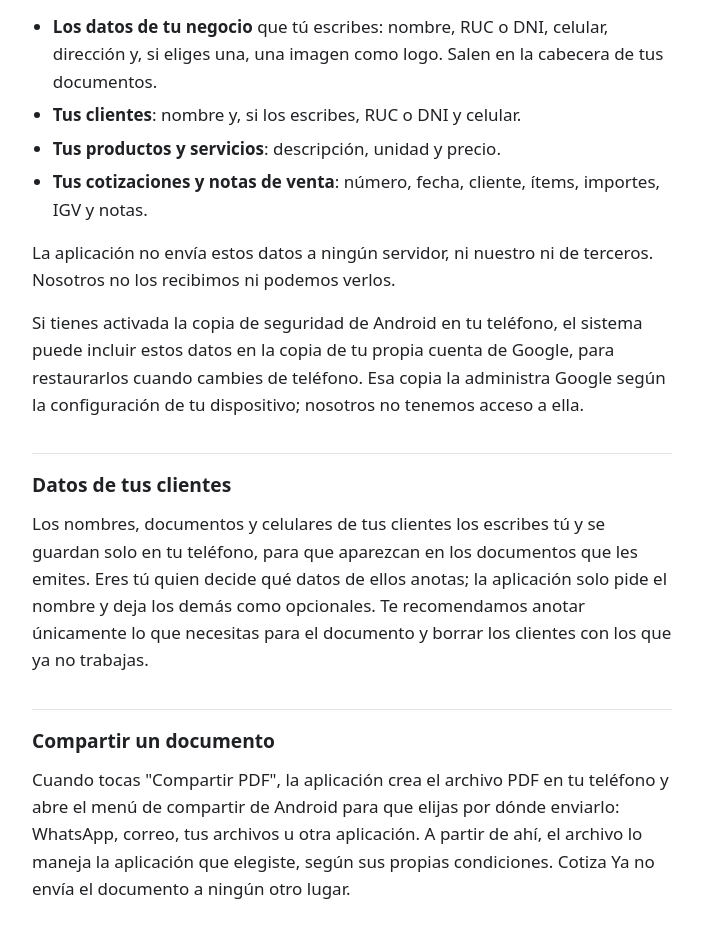
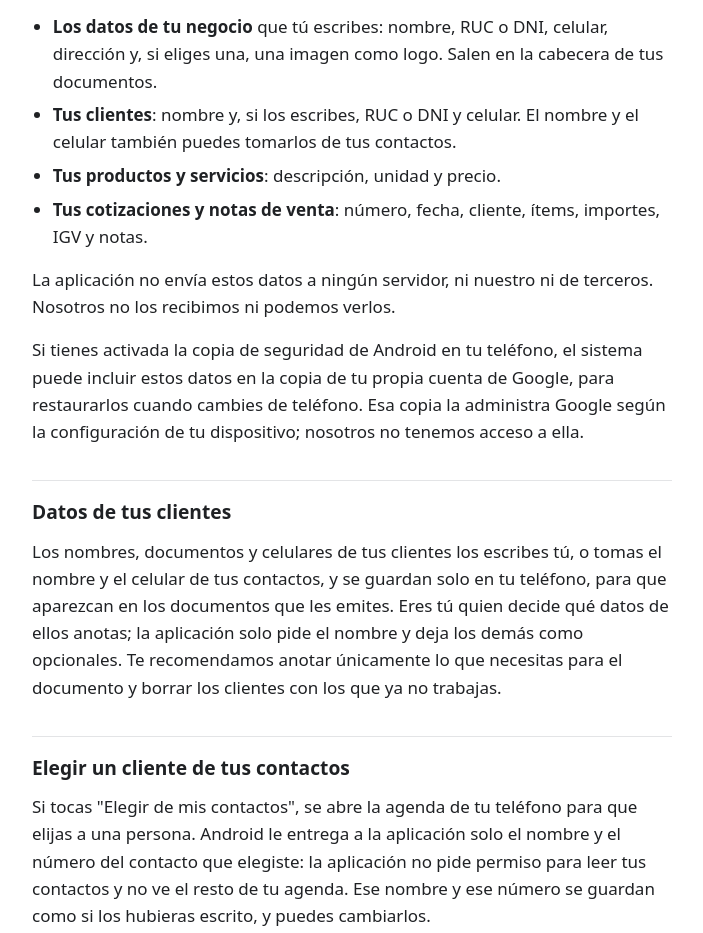
Before and after one commit to anchayhua/apps, a plain HTML site: page cotiza-ya/privacidad/index.html in a window 1280 px wide. Shown: the part 1081-2014 px from the top of the page, without its empty margins (288-991 px from the left). Drawn offline with Linux system fonts and the light colour scheme.

Commit message:
docs(cotiza-ya): explain picking contacts in the privacy policy

```diff
--- a/cotiza-ya/privacidad/index.html
+++ b/cotiza-ya/privacidad/index.html
@@ -27,7 +27,7 @@ footer { margin-top: 3rem; color: var(--suave); font-size: 0.9rem; }
 <main>
 <a class="volver" href="../../">← Todas las apps</a>
 <h1>Política de privacidad de Cotiza Ya</h1>
-<p><strong>Vigente desde:</strong> 6 de noviembre de 2026</p>
+<p><strong>Vigente desde:</strong> 7 de noviembre de 2026</p>
 <p>Cotiza Ya es una aplicación para Android que sirve para armar cotizaciones y notas de venta en soles y compartirlas como PDF. Esta política explica qué datos trata la aplicación, cuáles no, y qué puedes hacer con ellos.</p>
 <p>Los documentos que genera la aplicación no son comprobantes de pago electrónicos ni tienen validez ante la SUNAT. Cotiza Ya no está afiliada a la SUNAT ni a ninguna otra entidad del Estado.</p>
 <h2>Quién es el responsable</h2>
@@ -48,14 +48,16 @@ footer { margin-top: 3rem; color: var(--suave); font-size: 0.9rem; }
 <p>Para que puedas armar y volver a ver tus documentos, la aplicación guarda en su almacenamiento privado:</p>
 <ul>
 <li><strong>Los datos de tu negocio</strong> que tú escribes: nombre, RUC o DNI, celular, dirección y, si eliges una, una imagen como logo. Salen en la cabecera de tus documentos.</li>
-<li><strong>Tus clientes</strong>: nombre y, si los escribes, RUC o DNI y celular.</li>
+<li><strong>Tus clientes</strong>: nombre y, si los escribes, RUC o DNI y celular. El nombre y el celular también puedes tomarlos de tus contactos.</li>
 <li><strong>Tus productos y servicios</strong>: descripción, unidad y precio.</li>
 <li><strong>Tus cotizaciones y notas de venta</strong>: número, fecha, cliente, ítems, importes, IGV y notas.</li>
 </ul>
 <p>La aplicación no envía estos datos a ningún servidor, ni nuestro ni de terceros. Nosotros no los recibimos ni podemos verlos.</p>
 <p>Si tienes activada la copia de seguridad de Android en tu teléfono, el sistema puede incluir estos datos en la copia de tu propia cuenta de Google, para restaurarlos cuando cambies de teléfono. Esa copia la administra Google según la configuración de tu dispositivo; nosotros no tenemos acceso a ella.</p>
 <h2>Datos de tus clientes</h2>
-<p>Los nombres, documentos y celulares de tus clientes los escribes tú y se guardan solo en tu teléfono, para que aparezcan en los documentos que les emites. Eres tú quien decide qué datos de ellos anotas; la aplicación solo pide el nombre y deja los demás como opcionales. Te recomendamos anotar únicamente lo que necesitas para el documento y borrar los clientes con los que ya no trabajas.</p>
+<p>Los nombres, documentos y celulares de tus clientes los escribes tú, o tomas el nombre y el celular de tus contactos, y se guardan solo en tu teléfono, para que aparezcan en los documentos que les emites. Eres tú quien decide qué datos de ellos anotas; la aplicación solo pide el nombre y deja los demás como opcionales. Te recomendamos anotar únicamente lo que necesitas para el documento y borrar los clientes con los que ya no trabajas.</p>
+<h2>Elegir un cliente de tus contactos</h2>
+<p>Si tocas "Elegir de mis contactos", se abre la agenda de tu teléfono para que elijas a una persona. Android le entrega a la aplicación solo el nombre y el número del contacto que elegiste: la aplicación no pide permiso para leer tus contactos y no ve el resto de tu agenda. Ese nombre y ese número se guardan como si los hubieras escrito, y puedes cambiarlos.</p>
 <h2>Compartir un documento</h2>
 <p>Cuando tocas "Compartir PDF", la aplicación crea el archivo PDF en tu teléfono y abre el menú de compartir de Android para que elijas por dónde enviarlo: WhatsApp, correo, tus archivos u otra aplicación. A partir de ahí, el archivo lo maneja la aplicación que elegiste, según sus propias condiciones. Cotiza Ya no envía el documento a ningún otro lugar.</p>
 <h2>El logo de tu negocio</h2>
@@ -77,7 +79,7 @@ footer { margin-top: 3rem; color: var(--suave); font-size: 0.9rem; }
 <p>En los países donde la ley lo exige, la aplicación te pide tu consentimiento antes de mostrar anuncios personalizados.</p>
 <h2>Lo que la aplicación no hace</h2>
 <ul>
-<li>No pide ni usa tu ubicación precisa, tu cámara, tu micrófono ni tus contactos.</li>
+<li>No pide ni usa tu ubicación precisa, tu cámara ni tu micrófono, y no pide permiso para leer tus contactos: de tu agenda solo recibe el contacto que tú eliges.</li>
 <li>No lee tus fotos ni tus archivos: solo recibe la imagen que tú eliges como logo y guarda el PDF que tú compartes.</li>
 <li>No te pide crear una cuenta ni registrarse con un correo o un número de celular.</li>
 <li>No se conecta a la SUNAT, a bancos ni a billeteras digitales, y no cobra ni mueve dinero.</li>
```
